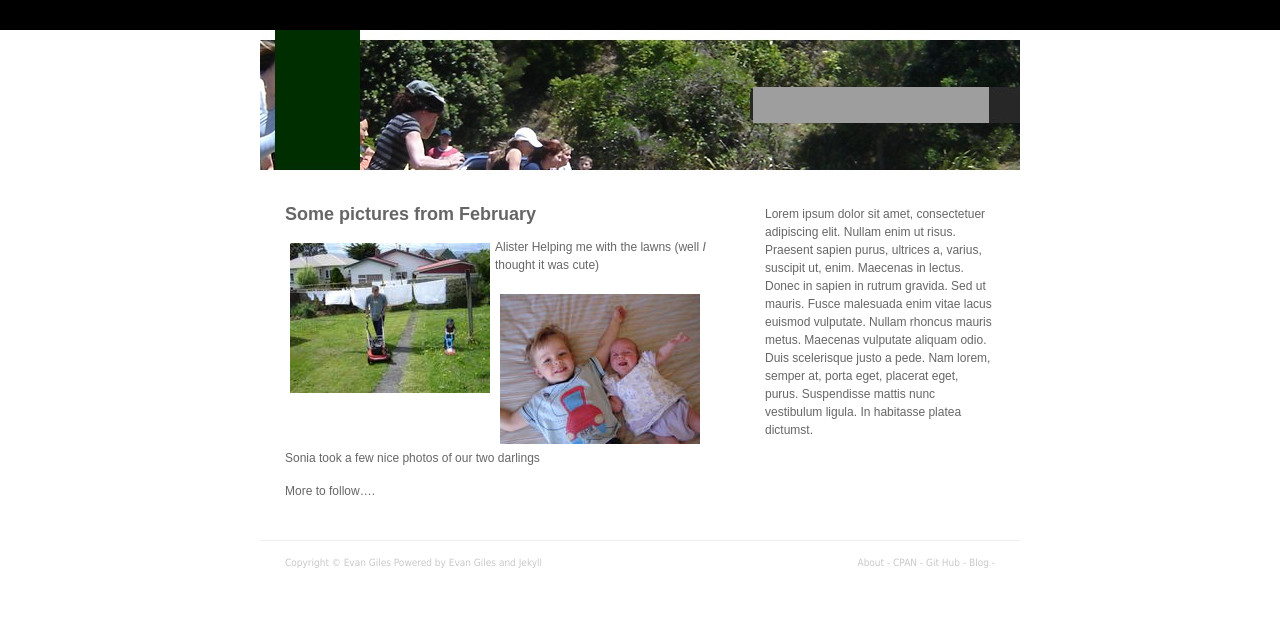
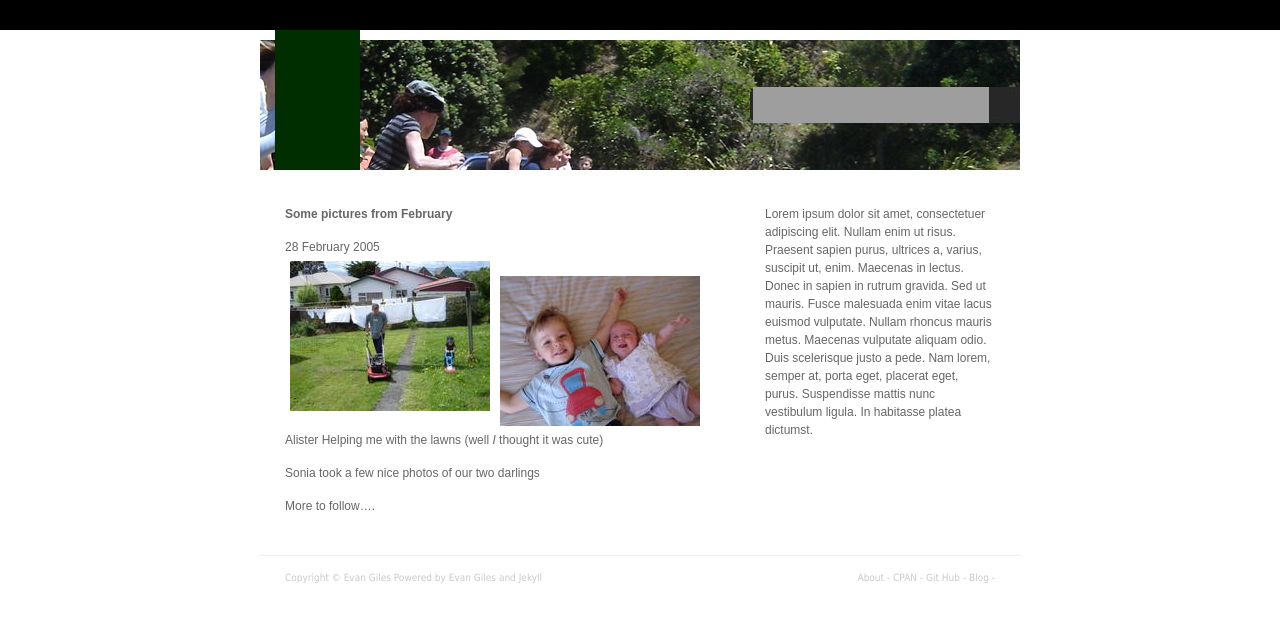
Before and after one commit to egiles/egiles.github.com, a Jekyll site: the page built from index.html, in a window 1280 px wide, cut to the strip 0-622 px from the top of the page. Built offline with Jekyll 4.4.1, drawn with Linux system fonts in a browser that asks for light colours; grey boxes are pictures that could not be loaded.

Commit message:
Use CSS reset, tidy up the initial post

```diff
--- a/_layouts/default.html
+++ b/_layouts/default.html
@@ -10,6 +10,7 @@
     <meta name="description" content="Blog" />
     <meta name="author" content="Evan Giles" />
 
+    <style type="text/css" media="all">@import "css/reset.css";</style>
     <style type="text/css" media="all">@import "css/master.css";</style>
 </head>
 
--- a/_posts/2005-02-28-some-pictures-from-february.markdown
+++ b/_posts/2005-02-28-some-pictures-from-february.markdown
@@ -4,9 +4,10 @@ title: Some pictures from February
 ---
 
   <img src="images/content/img000.jpeg" class="floatleft" />
+
+  <img src="images/content/DSC00134.jpg" class="floatleft" />
   Alister Helping me with the lawns (well *I* thought it was cute)
 
-  <img src="images/content/DSC00134.jpg" class="floatleft" />
   Sonia took a few nice photos of our two darlings
 
   More to follow....
--- a/css/master.css
+++ b/css/master.css
@@ -1,8 +1,4 @@
 /* Inspired by subcide.com */
-html, body {
-    margin: 0;
-    padding: 0;
-}
 body {
     font-family: Arial, Helvetica, Verdana, Sans-serif;
     font-size: 12px;
@@ -57,14 +53,10 @@ h1 {
 }
 
 #content h2 {
-    margin: 0;
-    padding: 0;
     padding-bottom: 15px;
 }
 
 #content p {
-    margin: 0;
-    padding: 0;
     padding-bottom: 15px;
 }
 
--- /dev/null
+++ b/css/reset.css
@@ -0,0 +1 @@
+html,body,div,span,applet,object,iframe,h1,h2,h3,h4,h5,h6,p,blockquote,pre,a,abbr,acronym,address,big,cite,code,del,dfn,em,font,img,ins,kbd,q,s,samp,small,strike,strong,sub,sup,tt,var,b,u,i,center,dl,dt,dd,ol,ul,li,fieldset,form,label,legend,table,caption,tbody,tfoot,thead,tr,th,td{margin:0;padding:0;border:0;outline:0;font-size:100%;vertical-align:baseline;background:transparent}body{line-height:1}ol,ul{list-style:none}blockquote,q{quotes:none}blockquote:before,blockquote:after,q:before,q:after{content:'';content:none}:focus{outline:0}ins{text-decoration:none}del{text-decoration:line-through}table{border-collapse:collapse;border-spacing:0}
--- a/index.html
+++ b/index.html
@@ -4,5 +4,6 @@ title: Giles Stuff
 ---
 {% for post in site.posts limit:5 %}
   <h2> {{ post.title }} </h2>
+  <div class="byline">{{ post.date | date_to_long_string }}</div>
   {{ post.content }}
 {% endfor %}
```
